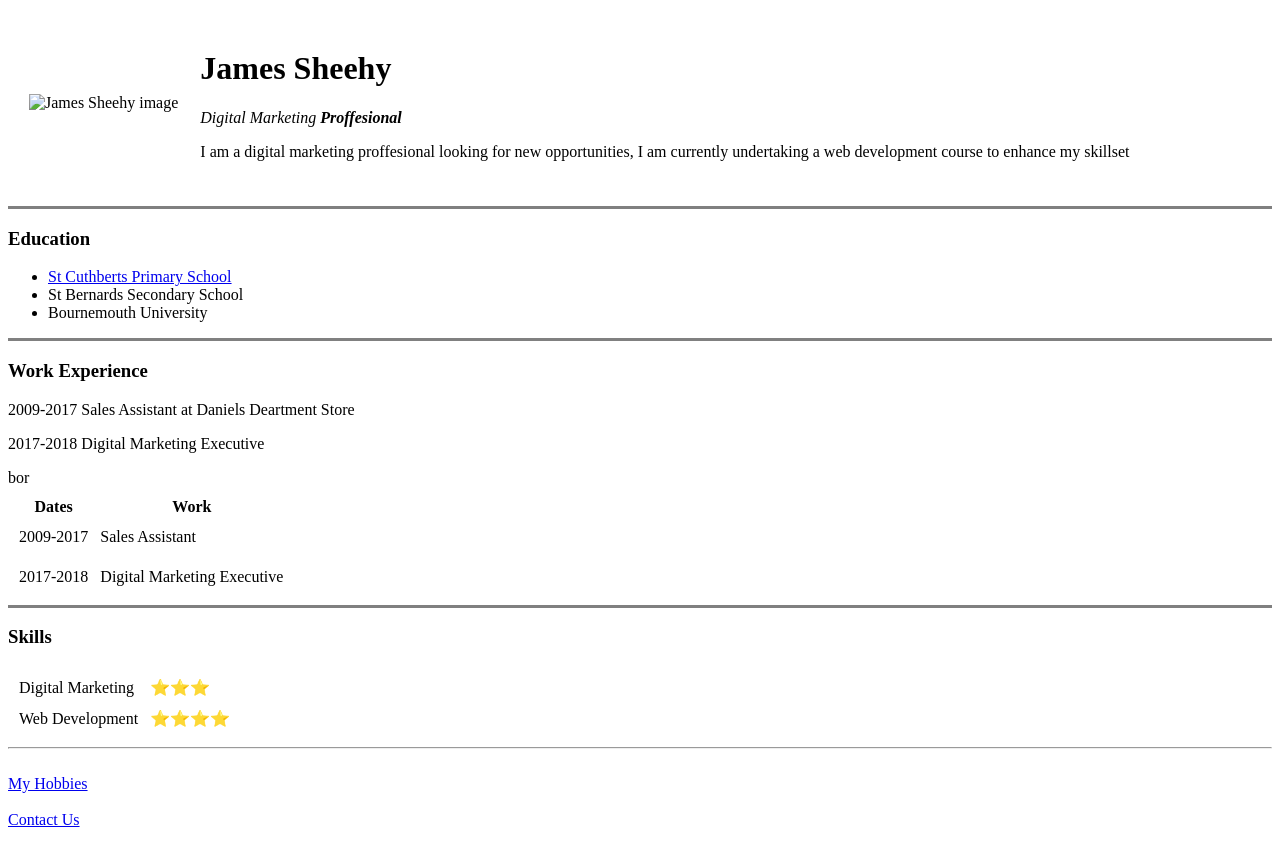
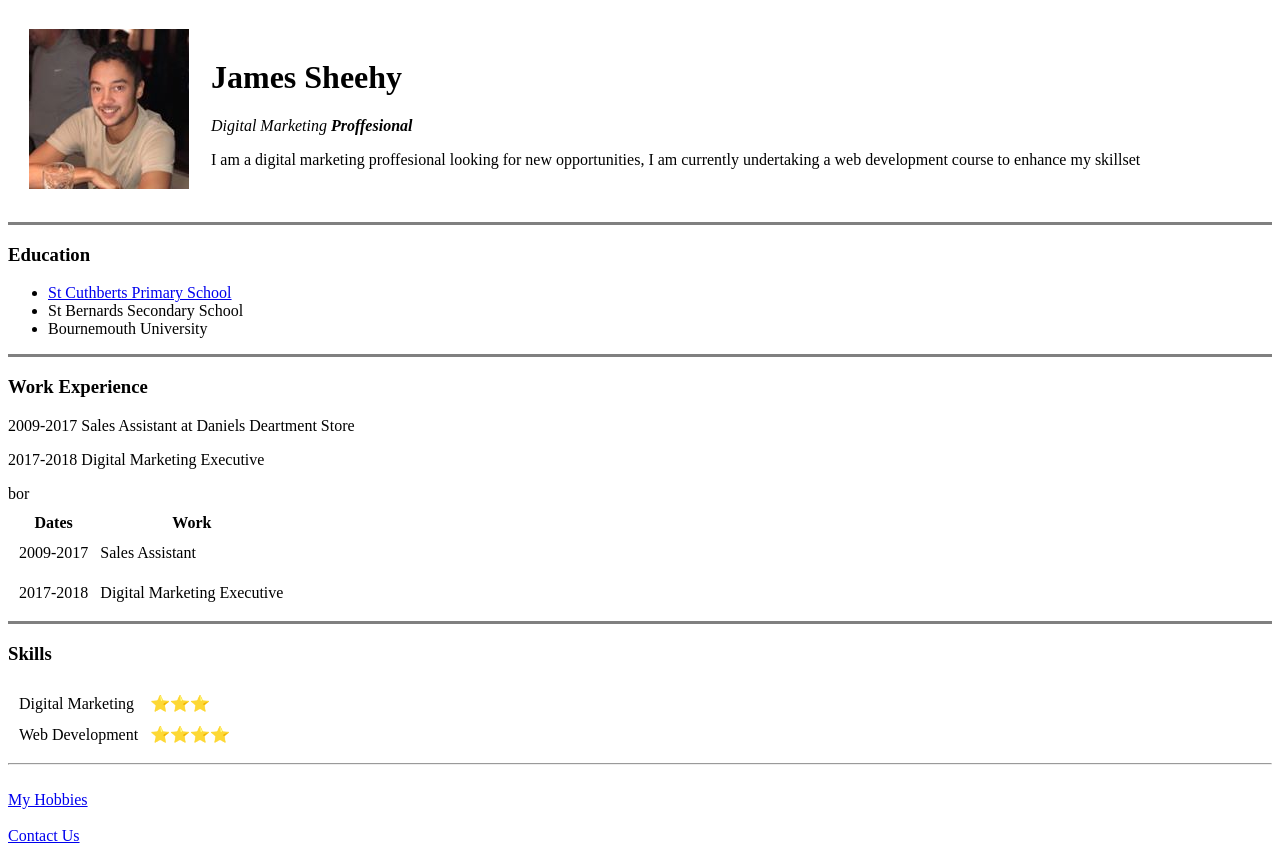
Before and after one commit to JamesSheehy/Cv, a plain HTML site: page index.html in a window 1280 px wide. Drawn offline with Linux system fonts and the light colour scheme.

Commit message:
Add files via upload

```diff
--- a/index.html
+++ b/index.html
@@ -7,7 +7,7 @@
   <body>
     <table cellspacing=20>
       <tr>
-        <td><img src="images/James Sheehy.jpg" alt="James Sheehy image"></td>
+        <td><img src="James Sheehy.jpg" alt="James Sheehy image"></td>
         <td>  <h1> James Sheehy</h1>
           <p> <i>Digital Marketing <strong>Proffesional</strong></i> </p>
           <p> I am a digital marketing proffesional looking for new opportunities,
```
